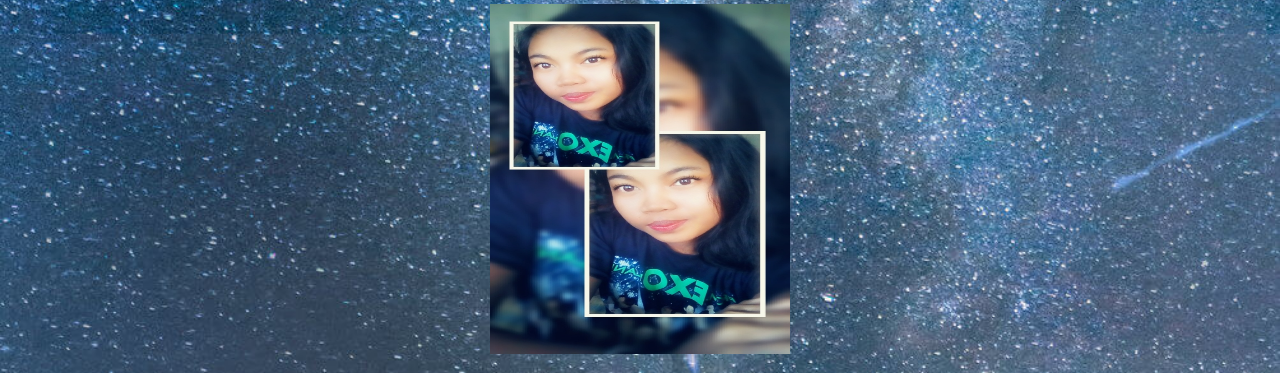
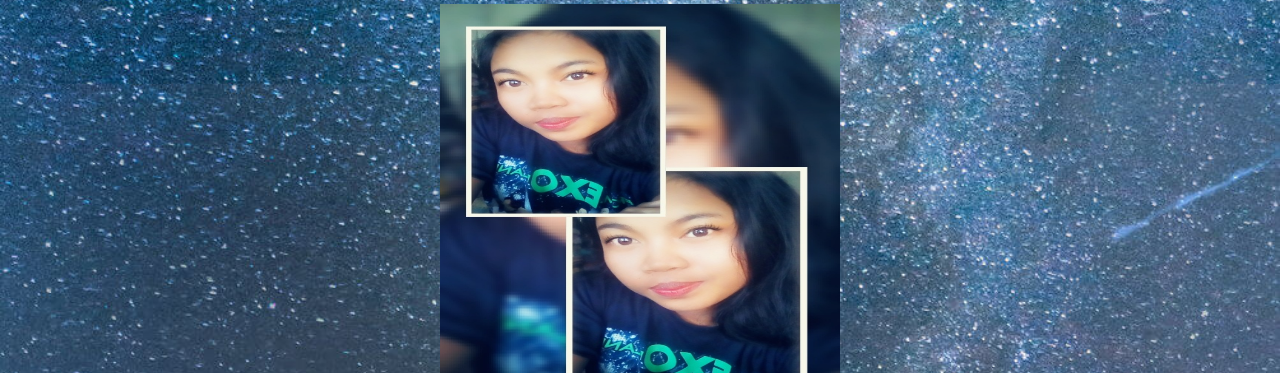
Before and after one commit to mheann-lab/mydesign, a plain HTML site: page index.html in a window 1280 px wide. Shown: the part 67-440 px from the top of the page. Drawn offline with Linux system fonts and the light colour scheme.

Commit message:
Update index.html

```diff
--- a/index.html
+++ b/index.html
@@ -13,7 +13,7 @@
     </header>
         </div>
 <body>
-     <img src="Snapchat-874562900.jpg"style="width:300px;height:350px">
+     <img src="Snapchat-874562900.jpg"style="width:400px;height:450px">
     <div class="container">
         </div>
      <div class="intro">
```
